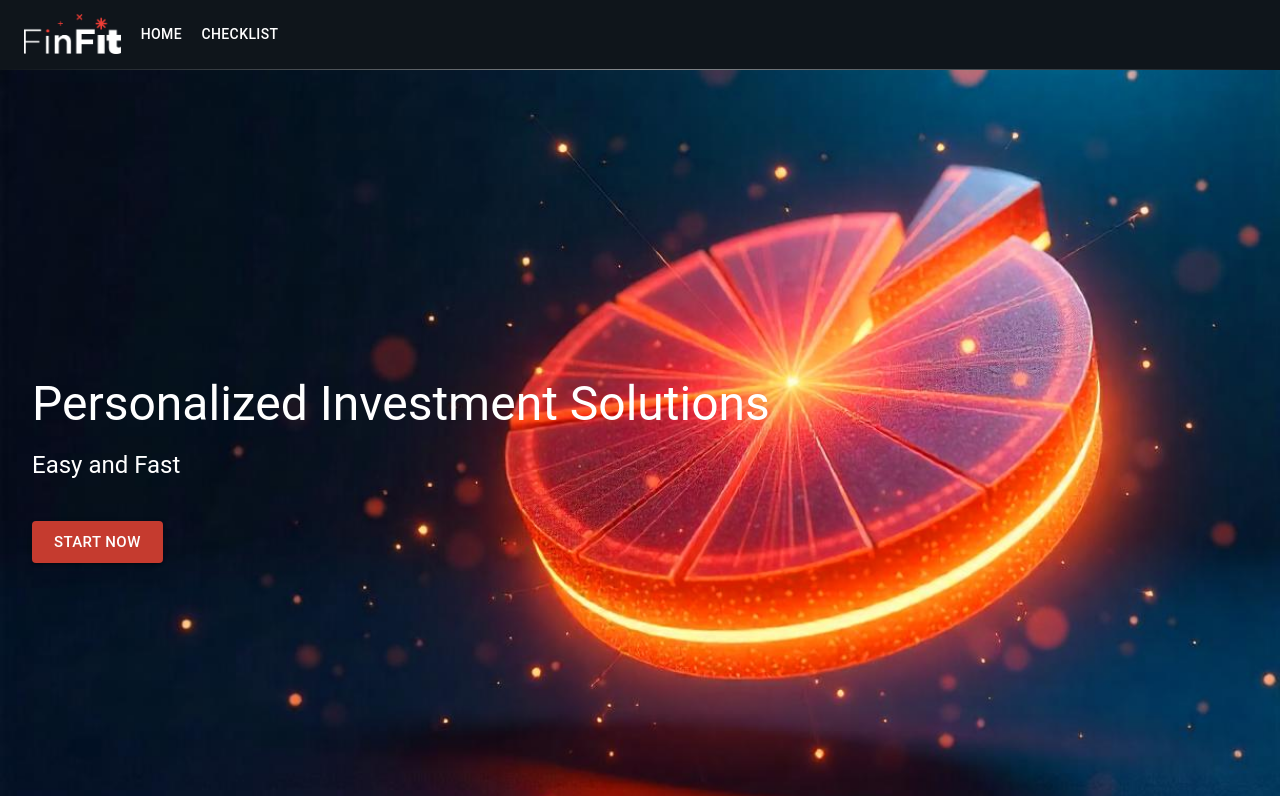
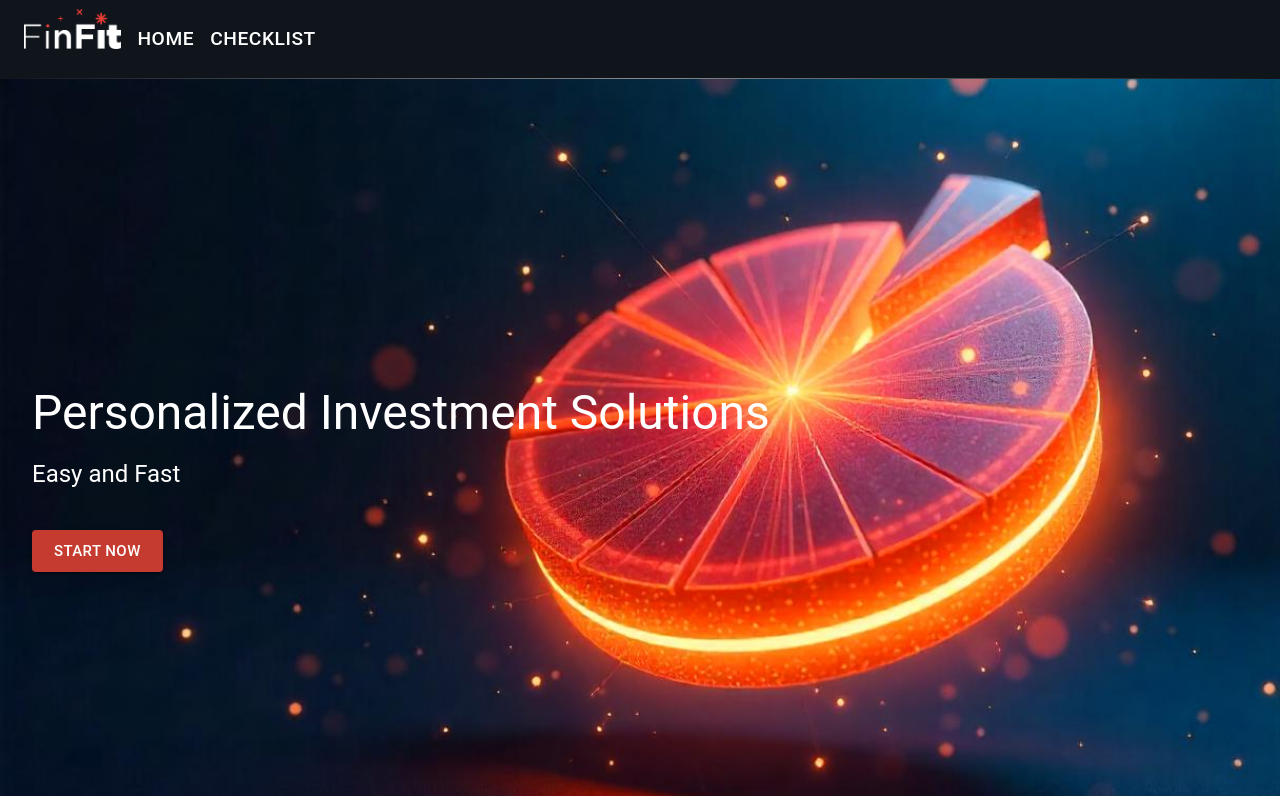
Before and after one commit to YeomChaeeun/goscs-fe, a React (Vite) app: page / in a window 1280 px wide. Shown: the top 796 px of the page. Built offline with nearby package versions, Linux system fonts and the light colour scheme.

Commit message:
fix: navbar 원복

```diff
--- a/src/components/Navbar.tsx
+++ b/src/components/Navbar.tsx
@@ -1,86 +1,61 @@
-import * as React from "react";
-import AppBar from "@mui/material/AppBar";
-import Box from "@mui/material/Box";
-import Toolbar from "@mui/material/Toolbar";
-import IconButton from "@mui/material/IconButton";
-import Typography from "@mui/material/Typography";
-import Menu from "@mui/material/Menu";
-import MenuIcon from "@mui/icons-material/Menu";
-import Container from "@mui/material/Container";
-import Button from "@mui/material/Button";
-import MenuItem from "@mui/material/MenuItem";
-import AdbIcon from "@mui/icons-material/Adb";
-import { useNavigate } from "react-router-dom";
-import logoImage from "/src/assets/logo_finfit_w.png";
+import * as React from 'react';
+import AppBar from '@mui/material/AppBar';
+import Box from '@mui/material/Box';
+import Toolbar from '@mui/material/Toolbar';
+import IconButton from '@mui/material/IconButton';
+import Typography from '@mui/material/Typography';
+import Menu from '@mui/material/Menu';
+import MenuIcon from '@mui/icons-material/Menu';
+import Container from '@mui/material/Container';
+import Button from '@mui/material/Button';
+import MenuItem from '@mui/material/MenuItem';
+import {useNavigate} from "react-router-dom";
+import logoImage from '/src/assets/logo_finfit_w.png';
 
-const pages = ["Home", "CheckList"];
-// const settings = ['Profile', 'Account', 'Dashboard', 'Logout'];
+const pages = ['Home', 'CheckList'];
 
 function Navbar() {
-  const navigate = useNavigate();
-  const [anchorElNav, setAnchorElNav] = React.useState<null | HTMLElement>(
-    null
-  );
-  // const [anchorElUser, setAnchorElUser] = React.useState<null | HTMLElement>(null);
+    const navigate = useNavigate()
+    const [anchorElNav, setAnchorElNav] = React.useState<null | HTMLElement>(null);
 
     const handleOpenNavMenu = (event: React.MouseEvent<HTMLElement>) => {
         setAnchorElNav(event.currentTarget);
     };
-  // const handleOpenUserMenu = (event: React.MouseEvent<HTMLElement>) => {
-  //     setAnchorElUser(event.currentTarget);
-  // };
 
-  // const handleCloseNavMenu = () => {
-  //     setAnchorElNav(null);
-  // };
-
-  // const handleCloseUserMenu = () => {
-  //     setAnchorElUser(null);
-  // };
+    const handleCloseNavMenu = (path: string = '') => {
+        setAnchorElNav(null);
+        if (path) {
+            // 경로가 'Home'인 경우 '/'로 변경, 그 외에는 소문자로 변환
+            const navigatePath = path === 'Home' ? '/' : `/${path.toLowerCase()}`;
+            navigate(navigatePath);
+        }
+    };
 
     return (
         <AppBar
             position="static"
             sx={(theme) => ({
                 bgcolor: theme.palette.background.default,
-        boxShadow: "none",
-        borderBottom: "1px solid",
-        borderImage:
-          "linear-gradient(to right, rgba(255, 255, 255, 0), rgba(255, 255, 255, 0.5), rgba(255, 255, 255, 0)) 1",
+                boxShadow: 'none',
+                borderBottom: '1px solid',
+                borderImage: 'linear-gradient(to right, rgba(255, 255, 255, 0), rgba(255, 255, 255, 0.5), rgba(255, 255, 255, 0)) 1'
             })}
         >
             <Container maxWidth="xl">
                 <Toolbar disableGutters>
+                    {/*로고*/}
                     <Box
                         component="img"
-            src={logoImage}
+                        src={logoImage}  // 이미지 경로 지정
                         sx={{
-              display: { xs: "none", md: "flex" },
+                            display: { xs: 'none', md: 'flex' },
                             mr: 1,
-              height: "40px",
+                            mb: '1.2rem',
+                            height: '40px'  // 원하는 크기로 조정
                         }}
                         alt="logo"
                     />
-
-          {/*<Typography*/}
-          {/*    variant="h6"*/}
-          {/*    noWrap*/}
-          {/*    component="a"*/}
-          {/*    href="/"*/}
-          {/*    sx={{*/}
-          {/*        mr: 2,*/}
-          {/*        display: { xs: 'none', md: 'flex' },*/}
-          {/*        fontFamily: 'monospace',*/}
-          {/*        fontWeight: 700,*/}
-          {/*        letterSpacing: '.3rem',*/}
-          {/*        color: 'inherit',*/}
-          {/*        textDecoration: 'none',*/}
-          {/*    }}*/}
-          {/*>*/}
-          {/*    <img src={'../../asset/logo_finfit_w.png'} sx={{ display: { xs: 'none', md: 'flex' }, mr: 1 }} />*/}
-          {/*</Typography>*/}
-
-          <Box sx={{ flexGrow: 1, display: { xs: "flex", md: "none" } }}>
+                    <Box sx={{ flexGrow: 1, display: { xs: 'flex', md: 'none' } }}>
                         <IconButton
                             size="large"
                             aria-label="account of current user"
@@ -95,86 +70,48 @@ function Navbar() {
                             id="menu-appbar"
                             anchorEl={anchorElNav}
                             anchorOrigin={{
-                vertical: "bottom",
-                horizontal: "left",
+                                vertical: 'bottom',
+                                horizontal: 'left',
                             }}
                             keepMounted
                             transformOrigin={{
-                vertical: "top",
-                horizontal: "left",
+                                vertical: 'top',
+                                horizontal: 'left',
                             }}
                             open={Boolean(anchorElNav)}
                             onClose={() => handleCloseNavMenu()}
-              sx={{ display: { xs: "block", md: "none" } }}
+                            sx={{ display: { xs: 'block', md: 'none' } }}
                         >
                             {pages.map((page) => (
                                 <MenuItem key={page} onClick={() => handleCloseNavMenu(page)}>
-                  <Typography sx={{ textAlign: "center" }}>{page}</Typography>
+                                    <Typography sx={{ textAlign: 'center', fontSize: '1.2rem' }}>{page}</Typography>
                                 </MenuItem>
                             ))}
                         </Menu>
                     </Box>
-          {/*<AdbIcon sx={{ display: { xs: 'flex', md: 'none' }, mr: 1 }} />*/}
-          {/*<Typography*/}
-          {/*    variant="h5"*/}
-          {/*    noWrap*/}
-          {/*    component="a"*/}
-          {/*    href="/"*/}
-          {/*>*/}
-          {/*    LOGO*/}
-          {/*</Typography>*/}
                     <Box
                         component="img"
-            src={logoImage}
+                        src={logoImage}  // 이미지 경로 지정
                         sx={{
-              maxWidth: "100px",
-              maxHeight: "40px",
-              display: { xs: "block", md: "none" },
-              margin: "0 auto",
+                            maxWidth: '100px',
+                            maxHeight: '40px',
+                            display: { xs: 'block', md: 'none' }, // flex 대신 block 사용
+                            margin: '0 auto',  // 가운데 정렬을 위해 추가
+                            mb: '1.2rem',
                         }}
                         alt="logo"
                     />
-
-          <Box sx={{ flexGrow: 1, display: { xs: "none", md: "flex" } }}>
+                    <Box sx={{ flexGrow: 1, display: { xs: 'none', md: 'flex' } }}>
                         {pages.map((page) => (
                             <Button
                                 key={page}
                                 onClick={() => handleCloseNavMenu(page)}
-                sx={{ my: 2, color: "white", display: "block" }}
+                                sx={{ my: 2, color: 'white', display: 'block', fontSize: '1.2rem'}}
                             >
                                 {page}
                             </Button>
                         ))}
                     </Box>
-          {/*<Box sx={{ flexGrow: 0 }}>*/}
-          {/*    <Tooltip title="Open settings">*/}
-          {/*        <IconButton onClick={handleOpenUserMenu} sx={{ p: 0 }}>*/}
-          {/*            <Avatar alt="Remy Sharp" src="/static/images/avatar/2.jpg" />*/}
-          {/*        </IconButton>*/}
-          {/*    </Tooltip>*/}
-          {/*    <Menu*/}
-          {/*        sx={{ mt: '45px' }}*/}
-          {/*        id="menu-appbar"*/}
-          {/*        anchorEl={anchorElUser}*/}
-          {/*        anchorOrigin={{*/}
-          {/*            vertical: 'top',*/}
-          {/*            horizontal: 'right',*/}
-          {/*        }}*/}
-          {/*        keepMounted*/}
-          {/*        transformOrigin={{*/}
-          {/*            vertical: 'top',*/}
-          {/*            horizontal: 'right',*/}
-          {/*        }}*/}
-          {/*        open={Boolean(anchorElUser)}*/}
-          {/*        onClose={handleCloseUserMenu}*/}
-          {/*    >*/}
-          {/*        {settings.map((setting) => (*/}
-          {/*            <MenuItem key={setting} onClick={handleCloseUserMenu}>*/}
-          {/*                <Typography sx={{ textAlign: 'center' }}>{setting}</Typography>*/}
-          {/*            </MenuItem>*/}
-          {/*        ))}*/}
-          {/*    </Menu>*/}
-          {/*</Box>*/}
                 </Toolbar>
             </Container>
         </AppBar>
```
Lines whose indentation alone changed are shown as unchanged.
